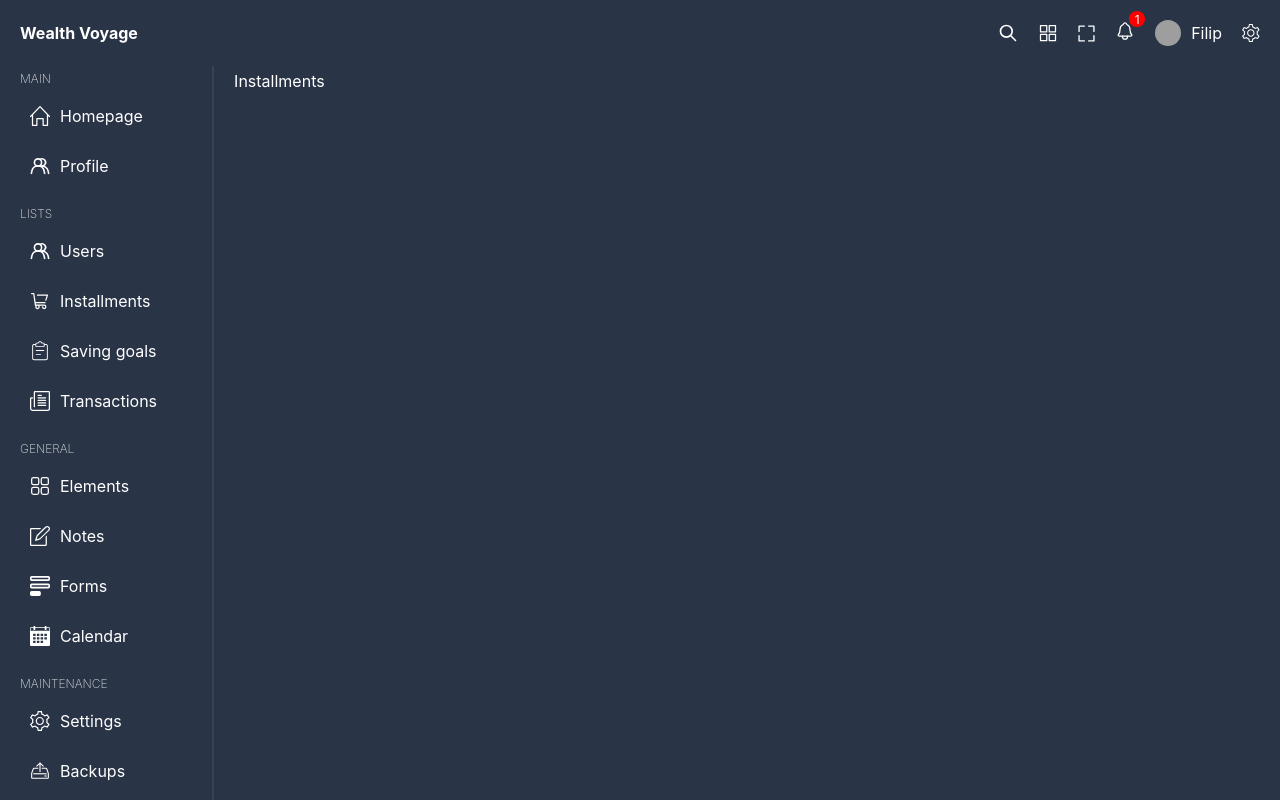
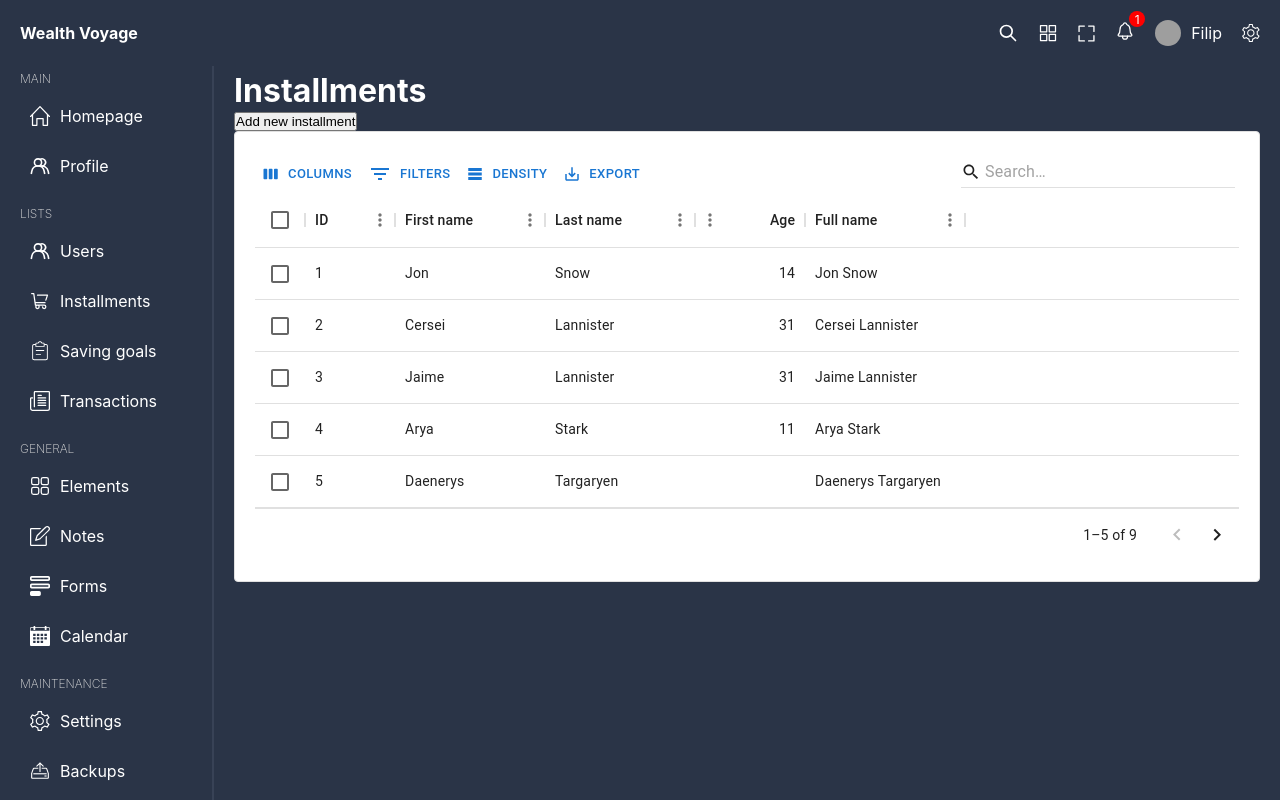
Before and after one commit to Filip-Politowski/WealthVoyage, a React (Create React App) app in the folder WealthVoyage-frontend-02/wealth-voyage/: page /installments in a window 1280 px wide. Shown: the top 800 px of the page. Built offline with nearby package versions, Linux system fonts and the light colour scheme; grey boxes are pictures that could not be loaded.

Commit message:
Table template

```diff
--- a/WealthVoyage-frontend-02/wealth-voyage/package.json
+++ b/WealthVoyage-frontend-02/wealth-voyage/package.json
@@ -3,6 +3,10 @@
   "version": "0.1.0",
   "private": true,
   "dependencies": {
+    "@emotion/react": "^11.11.3",
+    "@emotion/styled": "^11.11.0",
+    "@mui/material": "^5.15.6",
+    "@mui/x-data-grid": "^6.19.2",
     "@testing-library/jest-dom": "^5.17.0",
     "@testing-library/react": "^13.4.0",
     "@testing-library/user-event": "^13.5.0",
--- /dev/null
+++ b/WealthVoyage-frontend-02/wealth-voyage/src/components/dataTable/DataTable.tsx
@@ -0,0 +1,82 @@
+import React from 'react'
+import "./dataTable.scss"
+import { DataGrid, GridColDef, GridToolbar, GridValueGetterParams } from "@mui/x-data-grid";
+
+const DataTable = () => {
+
+const columns: GridColDef[] = [
+  { field: "id", headerName: "ID", width: 90 },
+  {
+    field: "firstName",
+    headerName: "First name",
+    width: 150,
+    editable: true,
+  },
+  {
+    field: "lastName",
+    headerName: "Last name",
+    width: 150,
+    editable: true,
+  },
+  {
+    field: "age",
+    headerName: "Age",
+    type: "number",
+    width: 110,
+    editable: true,
+  },
+  {
+    field: "fullName",
+    headerName: "Full name",
+    description: "This column has a value getter and is not sortable.",
+    sortable: false,
+    width: 160,
+    valueGetter: (params: GridValueGetterParams) =>
+      `${params.row.firstName || ""} ${params.row.lastName || ""}`,
+  },
+];
+
+const rows = [
+  { id: 1, lastName: "Snow", firstName: "Jon", age: 14 },
+  { id: 2, lastName: "Lannister", firstName: "Cersei", age: 31 },
+  { id: 3, lastName: "Lannister", firstName: "Jaime", age: 31 },
+  { id: 4, lastName: "Stark", firstName: "Arya", age: 11 },
+  { id: 5, lastName: "Targaryen", firstName: "Daenerys", age: null },
+  { id: 6, lastName: "Melisandre", firstName: null, age: 150 },
+  { id: 7, lastName: "Clifford", firstName: "Ferrara", age: 44 },
+  { id: 8, lastName: "Frances", firstName: "Rossini", age: 36 },
+  { id: 9, lastName: "Roxie", firstName: "Harvey", age: 65 },
+];
+
+
+  return (
+    <div className="dataTable">
+      <DataGrid
+      className='dataGrid'
+        rows={rows}
+        columns={columns}
+        initialState={{
+          pagination: {
+            paginationModel: {
+              pageSize: 5,
+            },
+          },
+        }}
+        slots={{toolbar:GridToolbar}}
+        slotProps={{
+            toolbar: {
+                showQuickFilter: true,
+                quickFilterProps: { debounceMs: 500 },
+            }}
+        }
+        pageSizeOptions={[5]}
+        checkboxSelection
+        disableRowSelectionOnClick
+
+      />
+    </div>
+  );
+}
+
+
+export default DataTable
--- /dev/null
+++ b/WealthVoyage-frontend-02/wealth-voyage/src/components/dataTable/dataTable.scss
@@ -0,0 +1,6 @@
+.dataTable{
+    .dataGrid{
+        background: white;
+        padding: 20px;
+    }
+}
--- a/WealthVoyage-frontend-02/wealth-voyage/src/pages/installments/Installments.tsx
+++ b/WealthVoyage-frontend-02/wealth-voyage/src/pages/installments/Installments.tsx
@@ -1,12 +1,17 @@
-import React from 'react'
-import "./installments.css"
+import React from "react";
+import "./installments.scss";
+import DataTable from "../../components/dataTable/DataTable";
 
 const Installments = () => {
   return (
-    <div className='installments'>
-      Installments
+    <div className="installments">
+      <div className="info">
+        <h1>Installments</h1>
+        <button>Add new installment</button>
+      </div>
+      <DataTable />
     </div>
-  )
-}
+  );
+};
 
 export default Installments;
```
Also changed, not shown: WealthVoyage-frontend-02/wealth-voyage/src/pages/installments/installments.scss (renamed from WealthVoyage-frontend-02/wealth-voyage/src/pages/installments/installments.css), WealthVoyage-frontend-02/wealth-voyage/src/pages/login/login.scss (renamed from WealthVoyage-frontend-02/wealth-voyage/src/pages/login/login.css), 1 other file (tests, documents, lock files or other folders).
